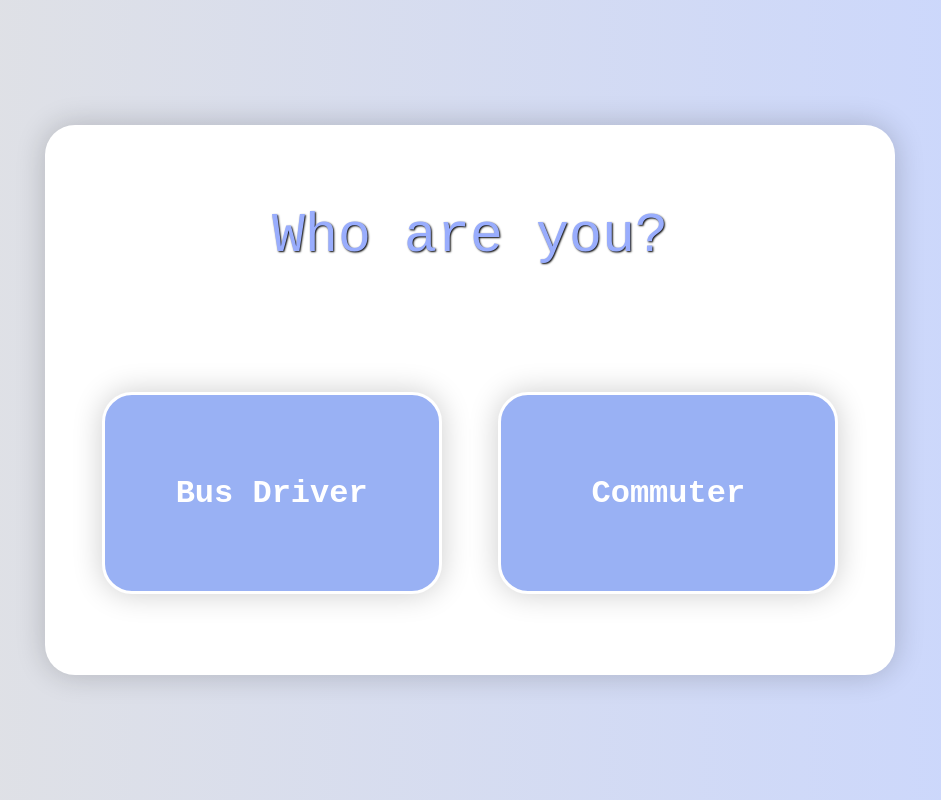
After one commit to shoaib-as/Bus_Navigation, a Django app: page /Role/ in a window 1280 px wide. The commit adds this page. Shown: the whole page, without its empty margins (170-1111 px from the left). Run offline with Django 4.2, Linux system fonts and the light colour scheme.

Commit message:
Frontend

```diff
--- /dev/null
+++ b/static/css/Role.css
@@ -0,0 +1,55 @@
+* {
+    margin: 0;
+    padding: 0;
+    box-sizing: border-box;
+    font-family: 'Courier New', Courier, monospace;
+}
+body {
+    display: flex;
+    justify-content: center;
+    align-items: center;
+    min-height: 100vh;
+    background: linear-gradient(90deg, #e2e2e2, #c9d6ff);
+}
+.main
+{
+    width: 850px;
+    height: 550px;
+    background-color: rgb(255, 255, 255);
+    border-radius: 30px;
+    box-shadow: 0 0 30px rgba(0,0, 0,0.2);
+}
+.ques
+{
+    padding-top:10vh;
+    display: flex;
+    justify-content: center;
+    color:#99adfd;
+    text-shadow: 1px 1px 2px black;
+    font-weight:540;
+    font-size: 55px;
+}
+.cont
+{
+    display: flex;
+    justify-content: space-evenly;
+    align-items: center;
+    width: 850px;
+    height: 450px;
+}
+.driver,.commuter
+{
+   display:flex;
+   justify-content: center;
+   align-items: center;
+   font-size: 25px;
+   border-radius: 30px;
+   background-color:#99b1f4;
+   color:white;
+   font-size: 32px;
+   font-weight: 600;
+   width:40%;
+   height:45%;
+   border: 3.2px solid white;
+   box-shadow: 0 0 30px rgba(0,0, 0,0.2);
+}
--- /dev/null
+++ b/templates/Role.html
@@ -0,0 +1,19 @@
+{% load static %}
+<!DOCTYPE html>
+<html lang="en">
+<head>
+    <meta charset="UTF-8">
+    <meta name="viewport" content="width=device-width, initial-scale=1.0">
+     <link rel="stylesheet" href="{% static 'css/Role.css' %}">
+    <title>Role</title>
+</head>
+<body>
+    <div class="main">
+    <h1 class="ques">Who are you? </h1>
+    <div class="cont">
+    <button type="submit" class="driver">Bus Driver</button>
+   <button type="submit" class="commuter">Commuter</button>
+    </div>
+    </div>
+</body>
+</html>
--- a/user_ui/urls.py
+++ b/user_ui/urls.py
@@ -10,8 +10,8 @@ urlpatterns = [
     path('locations/', views.location_list, name='location_list'),
     path("bus-map/", views.bus_map, name="bus_map"),
     path('sign-up/', views.auth_view, name='sign-up'),
-    path('driver/', views.driver_interface, name='driver_interface'),
-
+    path('driver_interface/', views.driver_interface, name='driver_interface'),
+    path('Role/', views.Role, name='Role'),
     # API views
     path('api/update-location/', views.UpdateLocation.as_view(), name='update_location'),
     path('api/location/<int:bus_id>/', views.get_location, name='get_location'),
--- a/user_ui/views.py
+++ b/user_ui/views.py
@@ -22,6 +22,9 @@ from .models import Bus, ETARecord
 
 def home(request):
     return render(request, 'home.html')
+
+def Role(request):
+    return render(request, 'Role.html')
 
 def bus_list(request):
     buses = Bus.objects.all()
```
Also changed, not shown: static/css/home.css (+22 -0 lines), templates/home.html (+11 -10 lines).
